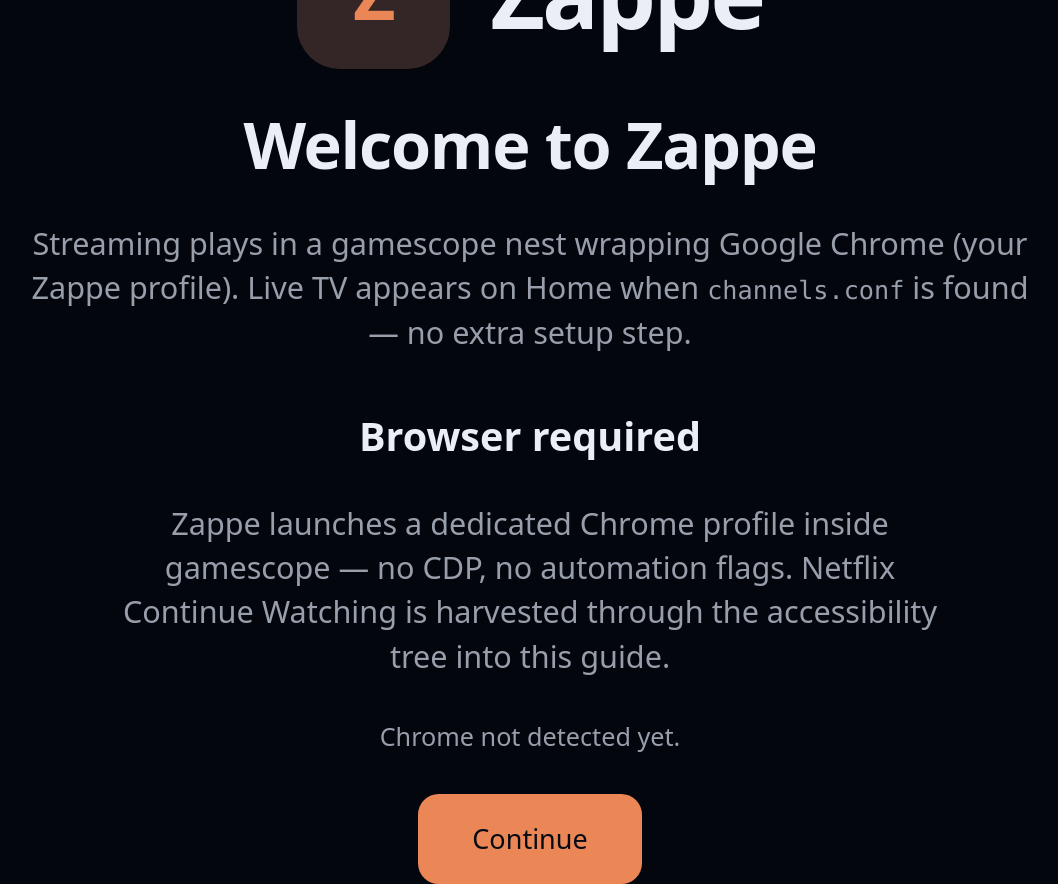
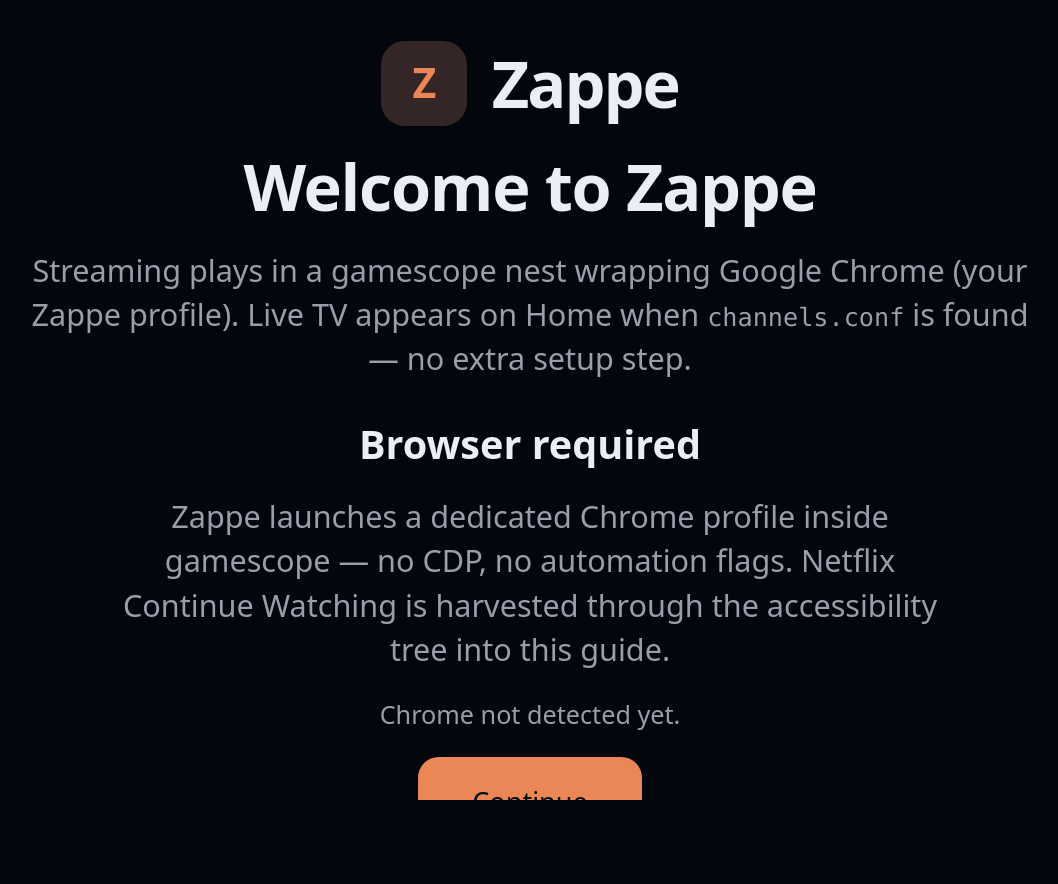
Before and after one commit to gabriel-laet/zappe, a React (Vite) app: page / in a window 1280 px wide. Shown: the whole page, without its empty margins (110-1168 px from the left). After the commit the page ends 800 px from the top, so only its background shows below. Built offline with nearby package versions, Linux system fonts and the light colour scheme.

Commit message:
Fit first-run setup on 1080p at TV type scale
Drop the oversized setup wordmark and extra vertical gaps so the
Continue button stays on screen while Home tiles stay large.

Co-authored-by: Gabriel Laet <gabriel.laet@gmail.com>

```diff
--- a/src/components/SetupWizard.tsx
+++ b/src/components/SetupWizard.tsx
@@ -81,9 +81,9 @@ export function SetupWizard({ onComplete }: { onComplete: () => void }) {
   };
 
   return (
-    <div className="tv-page items-center justify-center text-center">
-      <div className="max-w-4xl space-y-[var(--tv-space-3)]">
-        <BrandMark size="lg" className="justify-center" />
+    <div className="tv-page tv-scroll items-center text-center">
+      <div className="max-w-4xl space-y-[var(--tv-space-2)]">
+        <BrandMark className="justify-center" />
         <h1 className="tv-display">Welcome to {brand.name}</h1>
         <p className="tv-body text-muted-foreground">
           Streaming plays in a gamescope nest wrapping Google Chrome (your Zappe
@@ -93,7 +93,7 @@ export function SetupWizard({ onComplete }: { onComplete: () => void }) {
       </div>
 
       {step === "browser" && (
-        <div className="mt-[var(--tv-space-4)] space-y-[var(--tv-space-3)]">
+        <div className="mt-[var(--tv-space-3)] space-y-[var(--tv-space-2)]">
           <h2 className="tv-title">Browser required</h2>
           <p className="tv-body mx-auto max-w-3xl text-muted-foreground">
             Zappe launches a dedicated Chrome profile inside gamescope — no CDP,
@@ -117,7 +117,7 @@ export function SetupWizard({ onComplete }: { onComplete: () => void }) {
       )}
 
       {step === "onepassword" && (
-        <div className="mt-[var(--tv-space-4)] space-y-[var(--tv-space-3)]">
+        <div className="mt-[var(--tv-space-3)] space-y-[var(--tv-space-2)]">
           <h2 className="tv-title">1Password (optional)</h2>
           <p className="tv-body mx-auto max-w-3xl text-muted-foreground">
             Open the extension store in Zappe Chrome. Zappe never reads your vault or cookies.
@@ -137,7 +137,7 @@ export function SetupWizard({ onComplete }: { onComplete: () => void }) {
       )}
 
       {step === "accounts" && (
-        <div className="mt-[var(--tv-space-4)] space-y-[var(--tv-space-3)]">
+        <div className="mt-[var(--tv-space-3)] space-y-[var(--tv-space-2)]">
           <h2 className="tv-title">Sign in to your accounts (optional)</h2>
           <p className="tv-body mx-auto max-w-3xl text-muted-foreground">
             Sign in inside the Chrome nest once per service so harvest can see
--- a/src/index.css
+++ b/src/index.css
@@ -44,7 +44,7 @@
 
 html {
   /* One root size so every --tv-* rem token scales from 1080p to 4K. */
-  font-size: clamp(18px, 2.05vmin, 40px);
+  font-size: clamp(18px, 1.85vmin, 36px);
 }
 
 html,
@@ -69,7 +69,7 @@ body {
   height: 100%;
   flex-direction: column;
   background: var(--color-background);
-  padding: var(--tv-space-4) var(--tv-space-5);
+  padding: var(--tv-space-3) var(--tv-space-5);
 }
 
 .tv-scroll {
```
